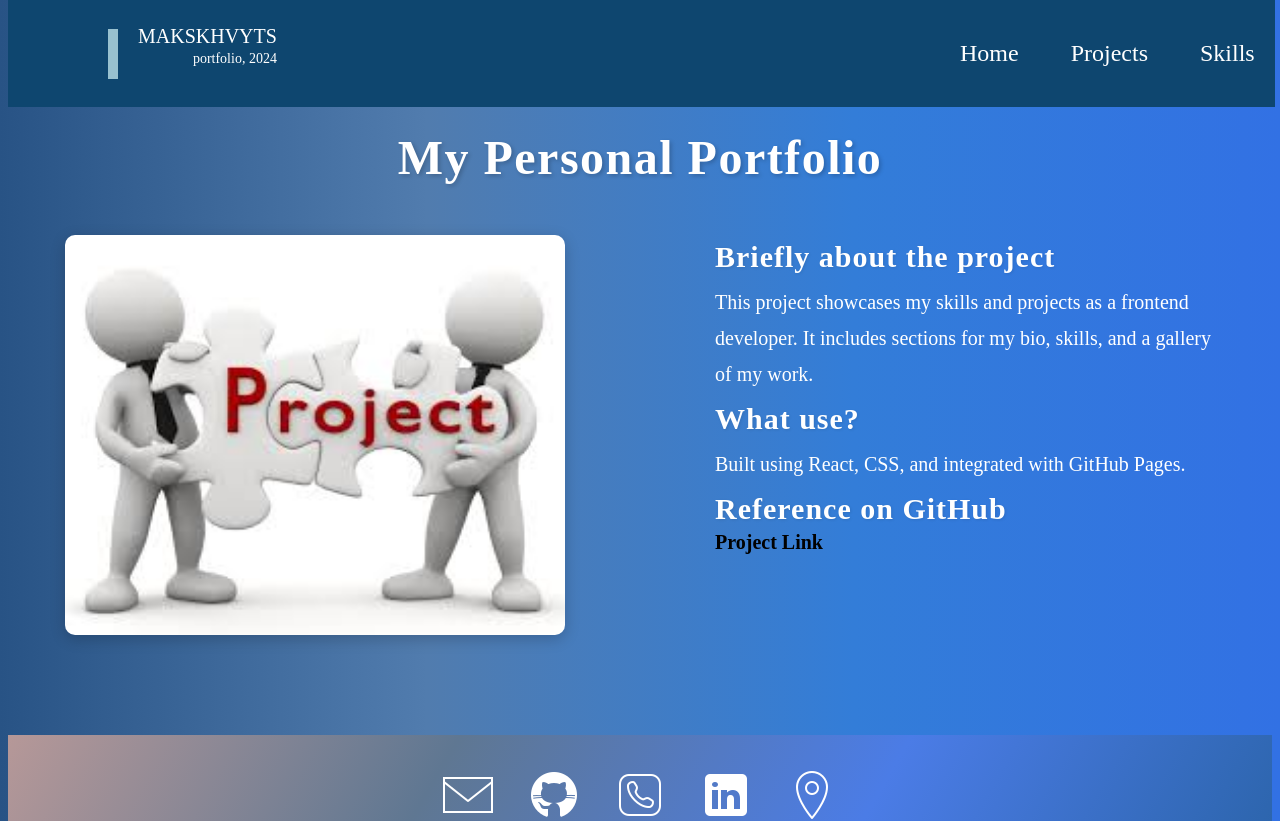
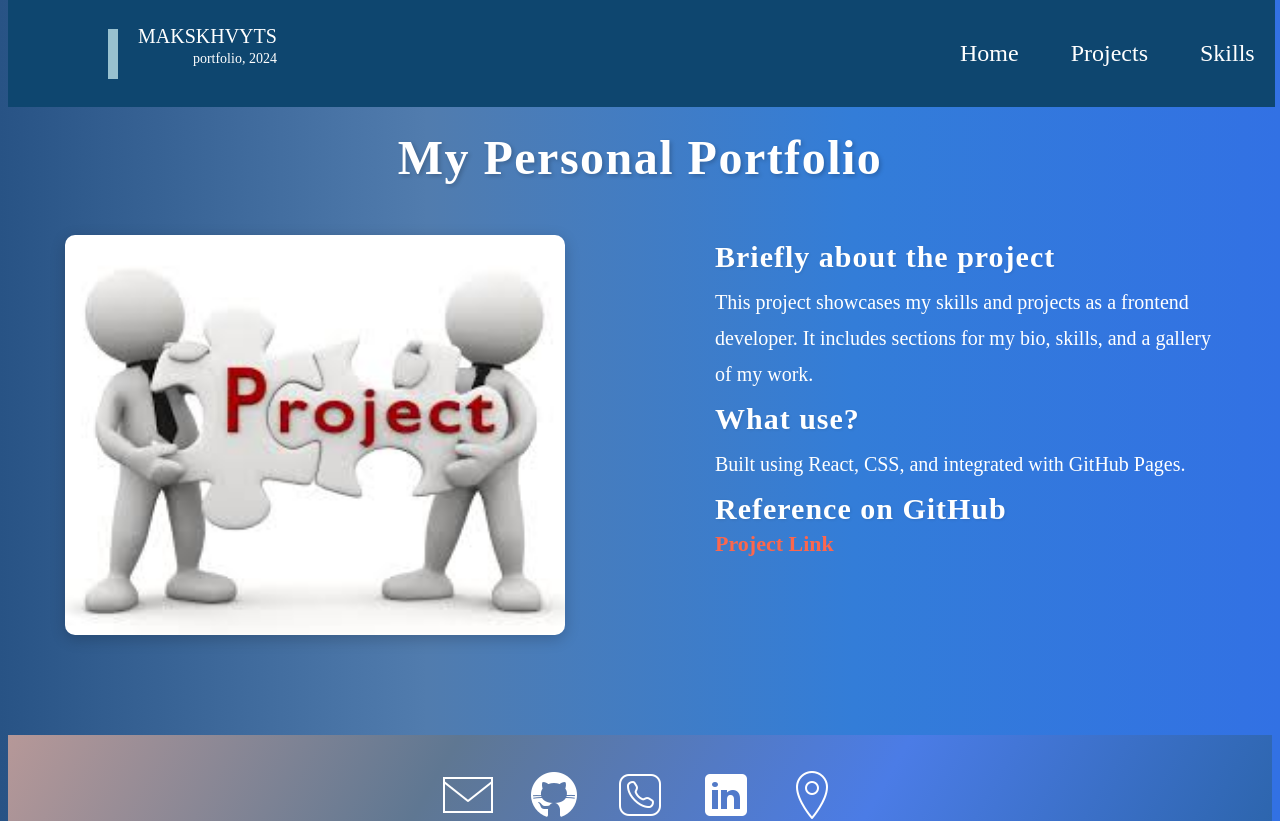
Before and after one commit to makskhv21/myWebSite, a React (Create React App) app: page /Projects/1 in a window 1280 px wide. Shown: the top 821 px of the page. Built offline with nearby package versions, Linux system fonts and the light colour scheme; the HTML template or start-up script is replaced by a standard one.

Commit message:
Add link to img in projectDescription

```diff
--- a/src/components/detailProjects/Project.css
+++ b/src/components/detailProjects/Project.css
@@ -53,11 +53,12 @@
 }
 
 .reference {
-    color: #010101;
+    color: #fc674d;
     text-decoration: none;
     font-weight: bold;
     border-bottom: 2px solid transparent;
     transition: border-color 0.3s ease;
+    font-size: 22px;
 }
 
 .reference:hover {
--- a/src/components/detailProjects/ProjectDescription.js
+++ b/src/components/detailProjects/ProjectDescription.js
@@ -3,7 +3,10 @@ import "./Project.css"
 function ProjectDescription({ project }) {
     return (
         <div className="project-container">
-            <img className="img-project" src={project.image} alt={project.title} />
+            <img
+                onClick={() => window.open(project.link, "_blank")}
+                className="img-project" src={project.image} alt={project.title}
+            />
             <div className="content">
                 <h3 className="briefly">{project.brief}</h3>
                 <p className="description">{project.description}</p>
--- a/src/components/pages/Projects/Projects.css
+++ b/src/components/pages/Projects/Projects.css
@@ -26,6 +26,11 @@
     border-radius: 20px;
     width: 320px;
     height: 160px;
+}
+
+.project-image:hover {
+    transform: scale(1.05);
+    box-shadow: 0px 6px 25px rgba(0, 0, 0, 0.4);
 }
 
 .project-name {
```
